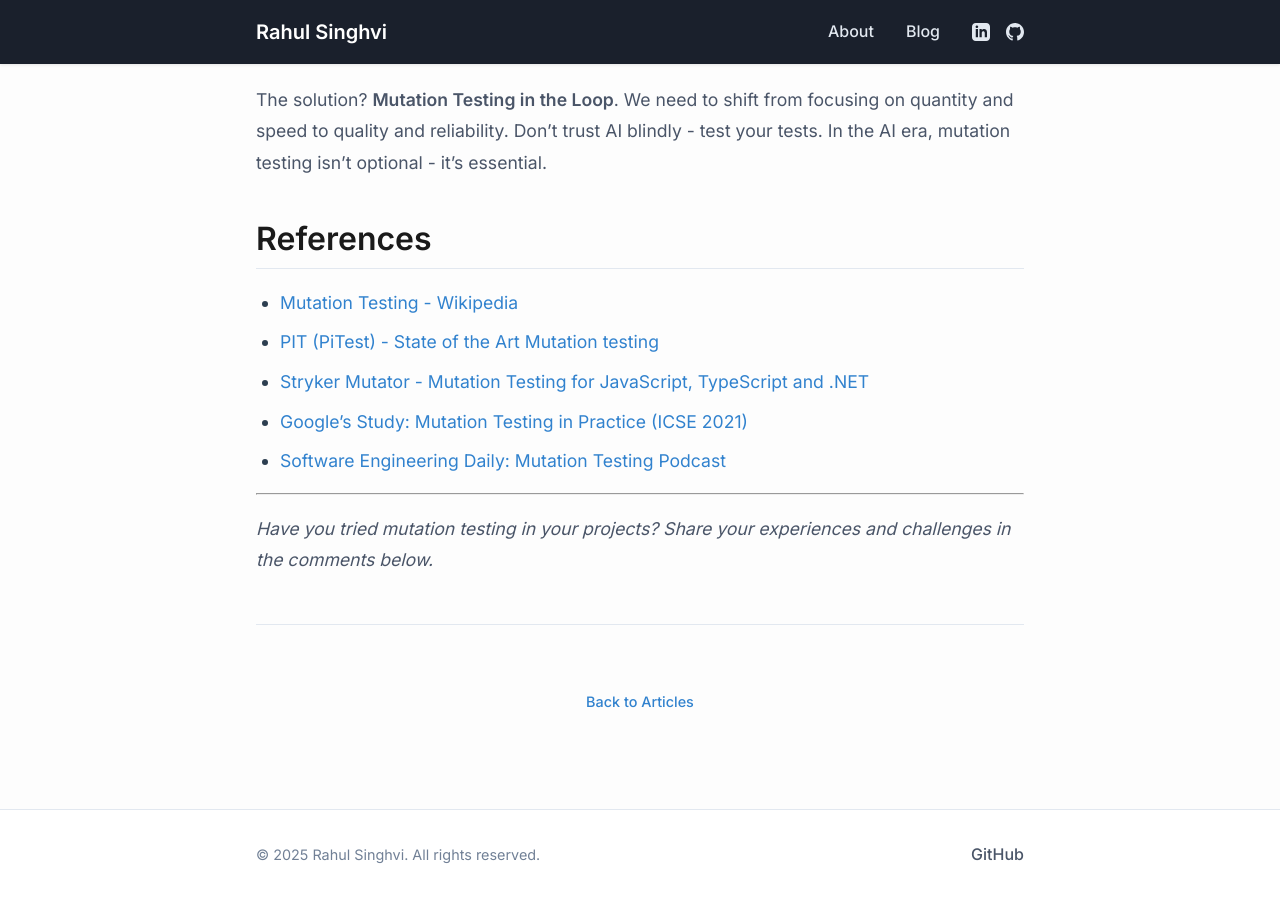
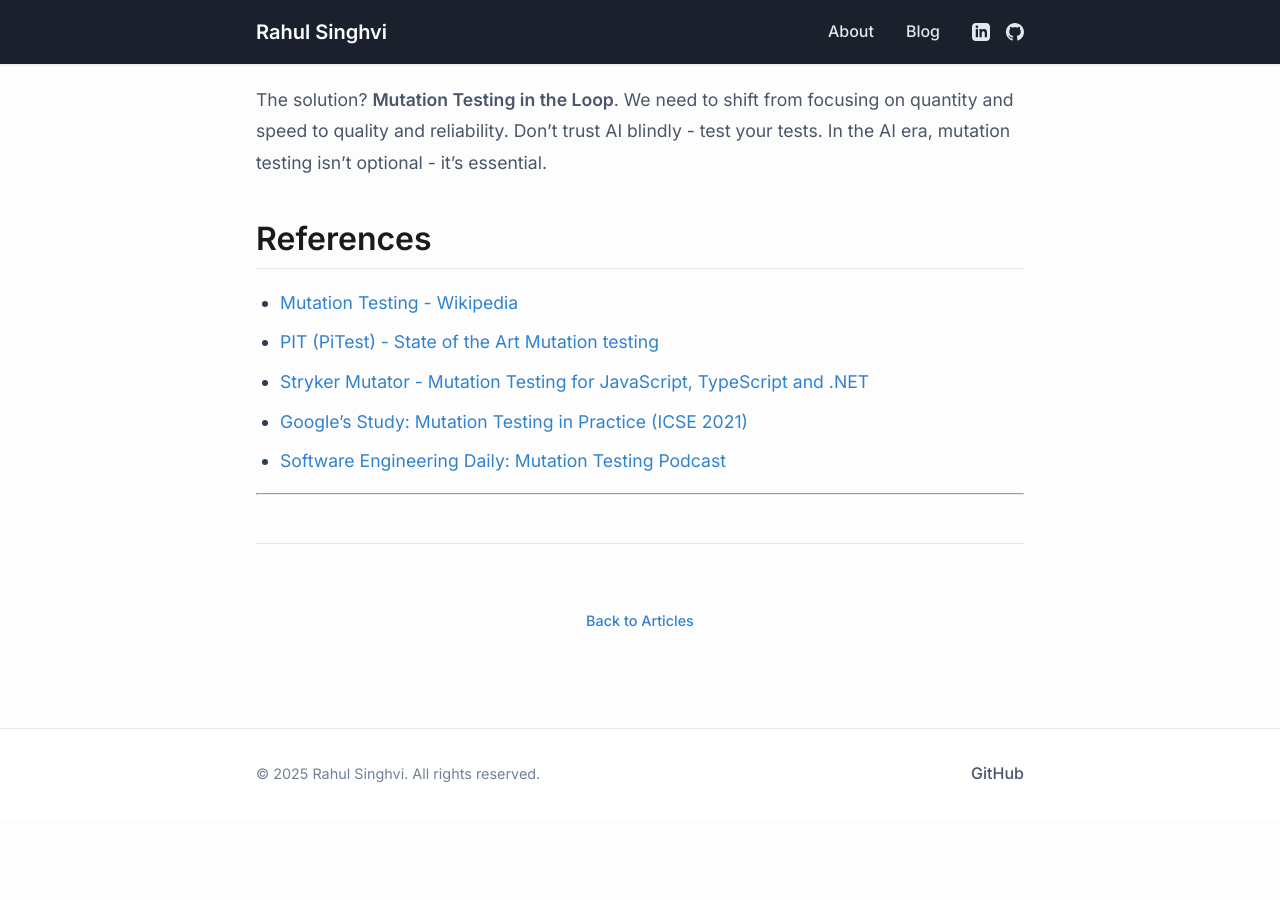
Before and after one commit to rsinghvi/articles, a Jekyll site: the page built from _posts/2025-10-26-mutation-testing-guide.md, in a window 1280 px wide and 900 px high, scrolled down 9498 px. Built offline with Jekyll 4.4.1, drawn with Linux system fonts in a browser that asks for light colours; after the commit the page ends 10317 px from its top, so only the background shows below that.

Commit message:
removing the comments message

```diff
--- a/_posts/2025-10-26-mutation-testing-guide.md
+++ b/_posts/2025-10-26-mutation-testing-guide.md
@@ -270,5 +270,3 @@ The solution? **Mutation Testing in the Loop**. We need to shift from focusing o
 - [Software Engineering Daily: Mutation Testing Podcast](https://open.spotify.com/episode/3ea5WrL9OnrVe3Pu0A9Mxp?si=goXT-G72TcGEOFPkSfIggA)
 
 ---
-
-*Have you tried mutation testing in your projects? Share your experiences and challenges in the comments below.*
```
